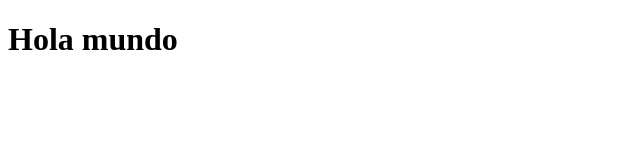
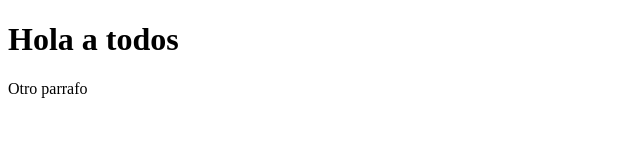
Before and after one commit to Gailuxe/Intro, a plain HTML site: page index.html in a window 1280 px wide. Shown: the whole page, without its empty margins (0-640 px from the left). Drawn offline with Linux system fonts and the light colour scheme.

Commit message:
Version 2

```diff
--- a/index.html
+++ b/index.html
@@ -7,6 +7,7 @@
     <title>Document</title>
 </head>
 <body>
-    <h1>Hola mundo</h1>
+    <h1>Hola a todos</h1>
+    <p>Otro parrafo</p>
 </body>
 </html>
```
